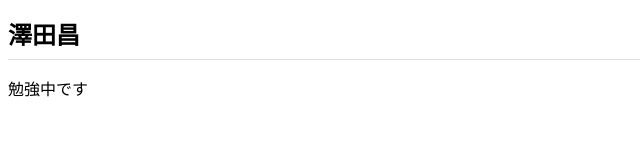
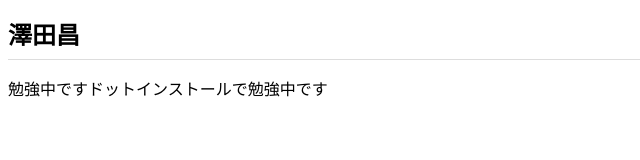
Before and after one commit to Masashi252595/Masashi.github.io, a plain HTML site: page index.html in a window 1280 px wide. Shown: the whole page, without its empty margins (0-640 px from the left). Drawn offline with Linux system fonts and the light colour scheme.

Commit message:
Add files via upload

```diff
--- a/index.html
+++ b/index.html
@@ -10,7 +10,7 @@
 
 <body>
     <h1>澤田昌</h1>
-    <p>勉強中です</p>
+    <p>勉強中ですドットインストールで勉強中です </p>
 
 </body>
 
```
